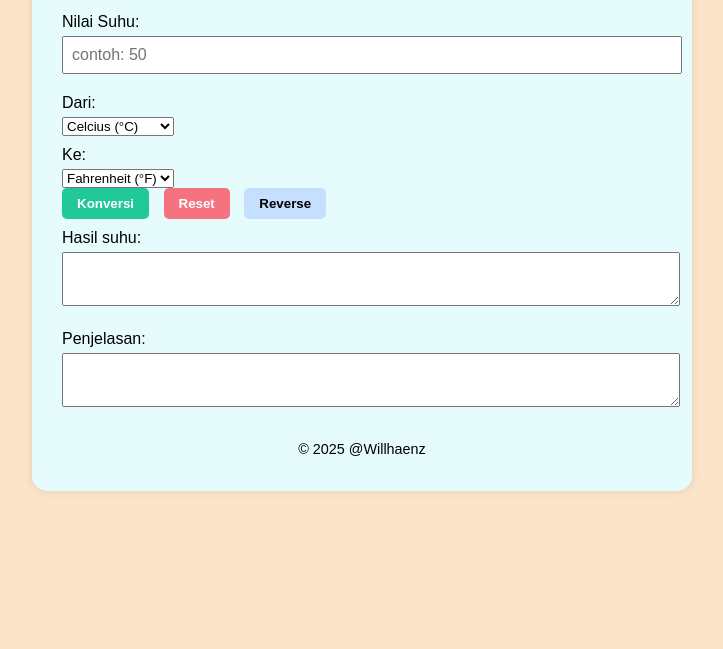
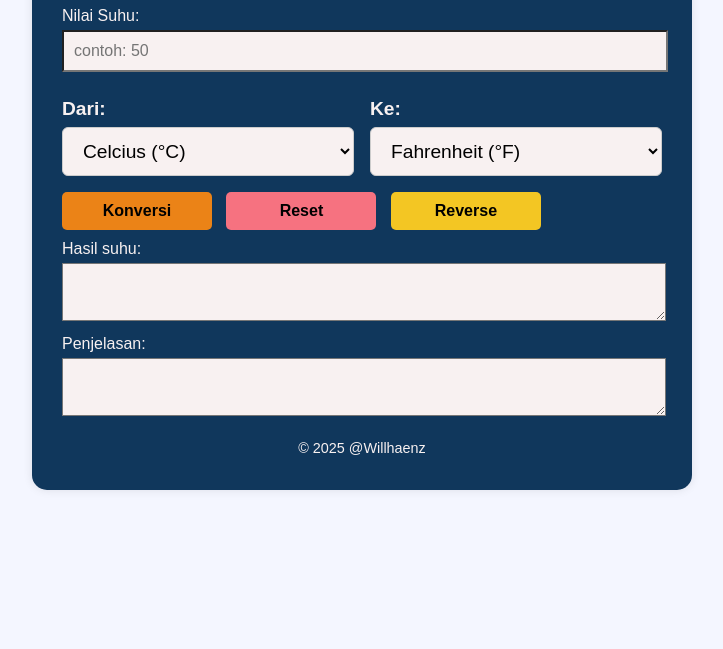
Before and after one commit to Willhaenz/Mini-Project-RevoU, a plain HTML site: page index.html in a window 1280 px wide. Shown: the part 151-800 px from the top of the page, without its empty margins (278-1001 px from the left). Drawn offline with Linux system fonts and the light colour scheme.

Commit message:
Update style.css

```diff
--- a/css/style.css
+++ b/css/style.css
@@ -1,21 +1,51 @@
+/* Header */
+header{
+  text-align: center;
+  font-size: 15px;
+}
+
+/* Body */
 body {
-  font-family: 'comic sans', sans-serif;
-  background-color: #fbe4c8;
+  font-family: sans-serif;
+  background-color: #F4F6FF;
+  color: #F8F1F1;
   margin: 0;
   padding: 0;
 }
+.unit-selector {
+    display: flex;
+    gap: 1rem;
+    margin-top: 1rem;
+    margin-bottom: 1rem;
+    flex-wrap: wrap;
+}
 
+.unit-field {
+    display: flex;
+    flex-direction: column;
+    flex: 1;
+    min-width: 150px;
+}
+.unit-field label {
+    margin-bottom: 0.4rem;
+    font-size: 1.2rem;
+    font-weight: bold;
+}
+
+.unit-field select {
+    padding: 0.75rem 1rem;
+    font-size: 1.2rem;
+    border-radius: 6px;
+    border: 1px solid #ccc;
+    background-color: #F8F1F1;
+}
 .container {
   max-width: 600px;
-  background-color: #e6fcfc;
+  background-color: #10375C;
   margin: 30px auto;
   padding: 20px 30px;
   border-radius: 15px;
   box-shadow: 0 0 10px rgba(0,0,0,0.1);
-}
-
-h2 {
-  margin-bottom: 10px;
 }
 
 label {
@@ -23,15 +53,19 @@ label {
   margin: 10px 0 5px;
 }
 
+/* Input and Output */
 input, textarea {
-  width: 100%;
-  padding: 8px;
-  margin-bottom: 10px;
+  width: 97%;
+  padding: 10px;
   font-size: 1em;
+  background-color: #F8F1F1;
 }
 output, textarea{
     font-family: sans-serif;
+    background-color: #F8F1F1;
 }
+
+/* Buttons */
 button {
   padding: 8px 15px;
   margin-right: 10px;
@@ -42,29 +76,33 @@ button {
 }
 
 .konversi-btn {
-  background-color: #20c997;
-  color: white;
+  background-color: #EB8317;
+  font-size: medium;
+  color: black;
+  min-width: 150px;
+  padding: 10px;
 }
 
 .reset-btn {
   background-color: #f67280;
-  color: white;
+  font-size: medium;
+  color: black;
+  min-width: 150px;
+  padding: 10px;
 }
 
 .reverse-btn {
-  background-color: #c5dfff;
-}
-
-.rumus {
-  margin-top: 20px;
-  border-top: 1px solid #000;
-  padding-top: 10px;
+  background-color: #F3C623;
+  font-size: medium;
+  min-width: 150px;
+  padding: 10px;
 }
 
 .rumus p {
   margin: 5px 0;
 }
 
+/* Footer */
 footer {
   text-align: center;
   margin-top: 20px;
```
